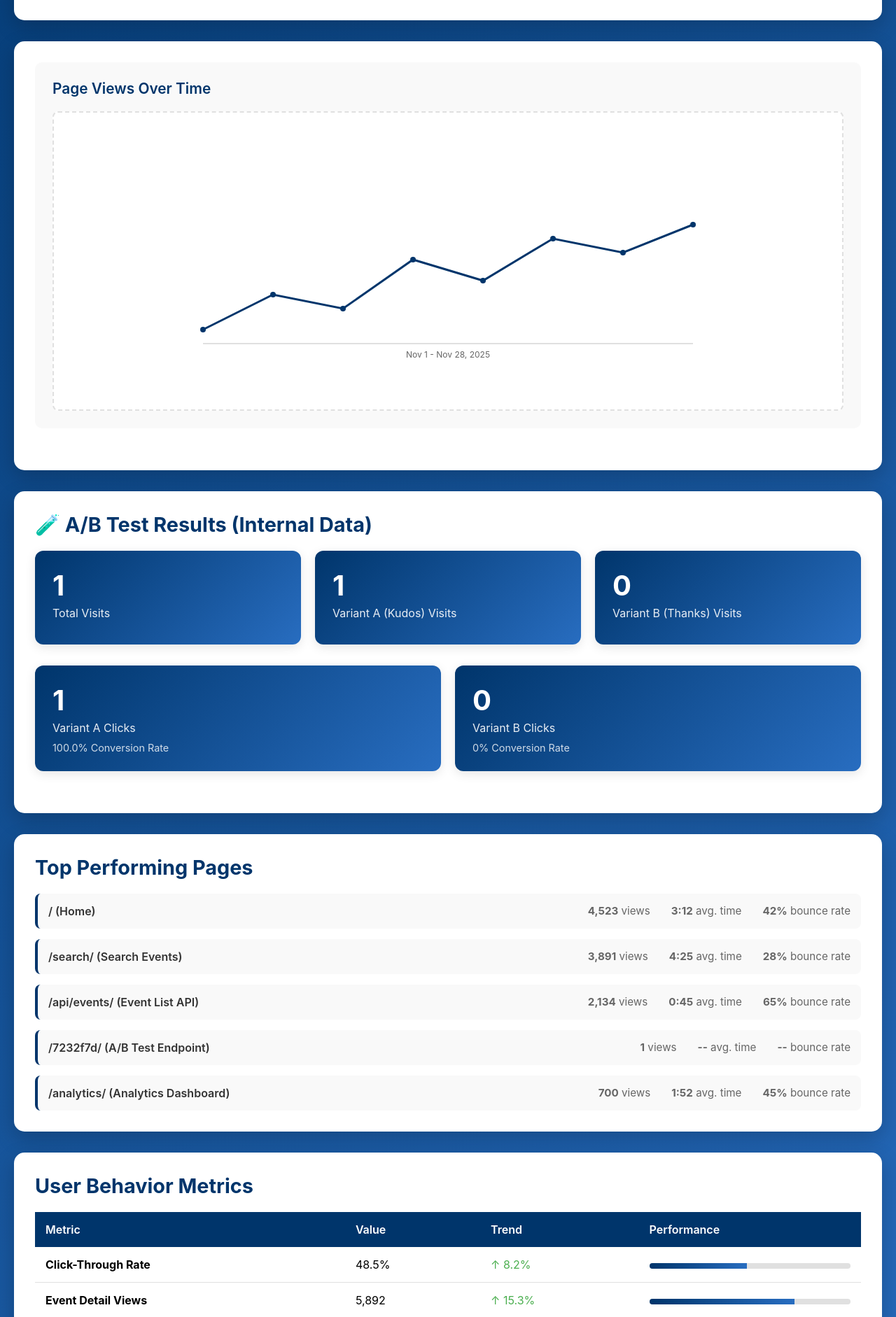
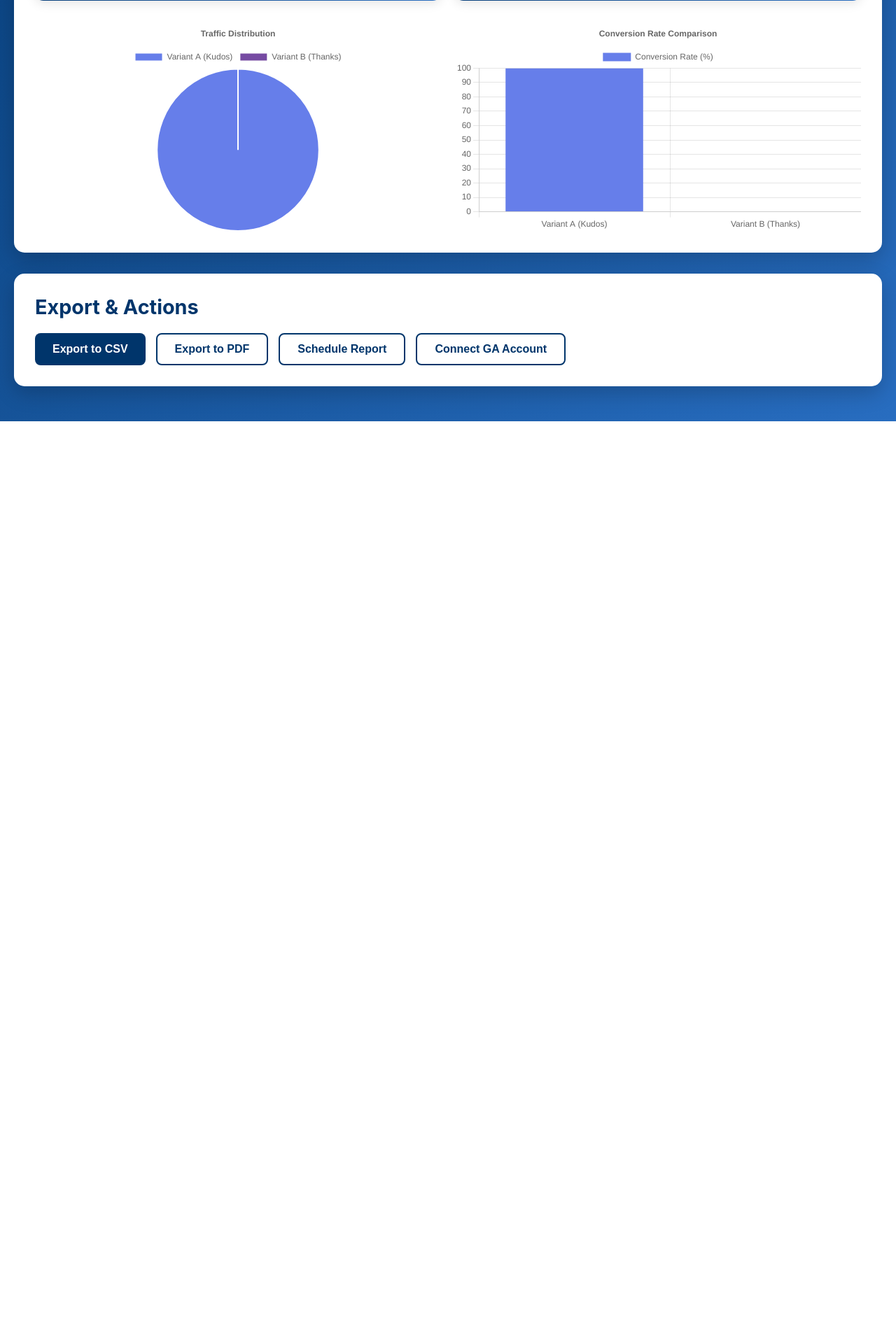
Before and after one commit to natpitchaya/scrum-lego, a Django app: page /analytics/ in a window 1280 px wide. Shown: the part 855-2737 px from the top of the page at 70% size. After the commit the page ends 1457 px from the top, so only its background shows below. Run offline with Django 4.2, Linux system fonts and the light colour scheme; tables that the repository leaves empty hold one stand-in row (values such as "Sample post").

Commit message:
Update analytics dashboard: remove sample data, add real-time A/B test charts (Pie & Bar) using Chart.js

```diff
--- a/backend/events/templates/analytics.html
+++ b/backend/events/templates/analytics.html
@@ -13,6 +13,7 @@
         gtag('js', new Date());
         gtag('config', 'G-WWESKXQCQY');
     </script>
+    <script src="https://cdn.jsdelivr.net/npm/chart.js"></script>
     <style>
         * {
             margin: 0;
@@ -348,69 +349,6 @@
                 <h3>📊 Google Analytics Integration</h3>
                 <p>Google Analytics tracking is now active on this page!</p>
                 <p><strong>Your Tracking ID:</strong> <code>G-WWESKXQCQY</code></p>
-                <p>This dashboard displays sample data. For real-time data, integrate with the Google Analytics API.</p>
-            </div>
-
-            <div class="date-range">
-                <label>Date Range:</label>
-                <input type="date" id="start-date" value="2025-11-01">
-                <label>to</label>
-                <input type="date" id="end-date" value="2025-11-28">
-                <button onclick="updateAnalytics()">Update</button>
-                <button class="btn-secondary" onclick="setPreset('7days')">Last 7 Days</button>
-                <button class="btn-secondary" onclick="setPreset('30days')">Last 30 Days</button>
-            </div>
-        </div>
-
-        <div class="content-box">
-            <h2>Key Metrics Overview</h2>
-            <div class="stats-grid">
-                <div class="stat-card">
-                    <div class="stat-value">12,458</div>
-                    <div class="stat-label">Total Page Views</div>
-                    <div class="stat-change positive">↑ 18.5% from last period</div>
-                </div>
-                <div class="stat-card">
-                    <div class="stat-value">3,247</div>
-                    <div class="stat-label">Unique Visitors</div>
-                    <div class="stat-change positive">↑ 12.3% from last period</div>
-                </div>
-                <div class="stat-card">
-                    <div class="stat-value">3.8</div>
-                    <div class="stat-label">Pages per Session</div>
-                    <div class="stat-change positive">↑ 5.2% from last period</div>
-                </div>
-                <div class="stat-card">
-                    <div class="stat-value">2:34</div>
-                    <div class="stat-label">Avg. Session Duration</div>
-                    <div class="stat-change negative">↓ 3.1% from last period</div>
-                </div>
-            </div>
-        </div>
-
-        <div class="content-box">
-            <div class="chart-container">
-                <div class="chart-title">Page Views Over Time</div>
-                <div class="chart-placeholder">
-                    <svg viewBox="0 0 800 300">
-                        <polyline
-                            fill="none"
-                            stroke="#00356b"
-                            stroke-width="3"
-                            points="50,250 150,200 250,220 350,150 450,180 550,120 650,140 750,100"
-                        />
-                        <circle cx="50" cy="250" r="4" fill="#00356b"/>
-                        <circle cx="150" cy="200" r="4" fill="#00356b"/>
-                        <circle cx="250" cy="220" r="4" fill="#00356b"/>
-                        <circle cx="350" cy="150" r="4" fill="#00356b"/>
-                        <circle cx="450" cy="180" r="4" fill="#00356b"/>
-                        <circle cx="550" cy="120" r="4" fill="#00356b"/>
-                        <circle cx="650" cy="140" r="4" fill="#00356b"/>
-                        <circle cx="750" cy="100" r="4" fill="#00356b"/>
-                        <line x1="50" y1="270" x2="750" y2="270" stroke="#e0e0e0" stroke-width="2"/>
-                        <text x="400" y="290" text-anchor="middle" fill="#666" font-size="12">Nov 1 - Nov 28, 2025</text>
-                    </svg>
-                </div>
             </div>
         </div>
 
@@ -442,119 +380,71 @@
                     <div class="stat-change">{{ conversion_rate_b }}% Conversion Rate</div>
                 </div>
             </div>
-        </div>
 
-        <div class="content-box">
-            <h2>Top Performing Pages</h2>
-            <div class="top-pages">
-                <div class="page-item">
-                    <div class="page-name">/ (Home)</div>
-                    <div class="page-stats">
-                        <span><strong>4,523</strong> views</span>
-                        <span><strong>3:12</strong> avg. time</span>
-                        <span><strong>42%</strong> bounce rate</span>
-                    </div>
+            <div style="display: flex; gap: 20px; margin-top: 30px; flex-wrap: wrap;">
+                <div style="flex: 1; min-width: 300px; height: 300px;">
+                    <canvas id="visitsChart"></canvas>
                 </div>
-                <div class="page-item">
-                    <div class="page-name">/search/ (Search Events)</div>
-                    <div class="page-stats">
-                        <span><strong>3,891</strong> views</span>
-                        <span><strong>4:25</strong> avg. time</span>
-                        <span><strong>28%</strong> bounce rate</span>
-                    </div>
-                </div>
-                <div class="page-item">
-                    <div class="page-name">/api/events/ (Event List API)</div>
-                    <div class="page-stats">
-                        <span><strong>2,134</strong> views</span>
-                        <span><strong>0:45</strong> avg. time</span>
-                        <span><strong>65%</strong> bounce rate</span>
-                    </div>
-                </div>
-                <div class="page-item">
-                    <div class="page-name">/7232f7d/ (A/B Test Endpoint)</div>
-                    <div class="page-stats">
-                        <span><strong>{{ total_visits }}</strong> views</span>
-                        <span><strong>--</strong> avg. time</span>
-                        <span><strong>--</strong> bounce rate</span>
-                    </div>
-                </div>
-                <div class="page-item">
-                    <div class="page-name">/analytics/ (Analytics Dashboard)</div>
-                    <div class="page-stats">
-                        <span><strong>700</strong> views</span>
-                        <span><strong>1:52</strong> avg. time</span>
-                        <span><strong>45%</strong> bounce rate</span>
-                    </div>
+                <div style="flex: 1; min-width: 300px; height: 300px;">
+                    <canvas id="conversionChart"></canvas>
                 </div>
             </div>
         </div>
 
-        <div class="content-box">
-            <h2>User Behavior Metrics</h2>
-            <table class="metrics-table">
-                <thead>
-                    <tr>
-                        <th>Metric</th>
-                        <th>Value</th>
-                        <th>Trend</th>
-                        <th>Performance</th>
-                    </tr>
-                </thead>
-                <tbody>
-                    <tr>
-                        <td><strong>Click-Through Rate</strong></td>
-                        <td>48.5%</td>
-                        <td style="color: #4caf50;">↑ 8.2%</td>
-                        <td>
-                            <div class="progress-bar">
-                                <div class="progress-fill" style="width: 48.5%;"></div>
-                            </div>
-                        </td>
-                    </tr>
-                    <tr>
-                        <td><strong>Event Detail Views</strong></td>
-                        <td>5,892</td>
-                        <td style="color: #4caf50;">↑ 15.3%</td>
-                        <td>
-                            <div class="progress-bar">
-                                <div class="progress-fill" style="width: 72%;"></div>
-                            </div>
-                        </td>
-                    </tr>
-                    <tr>
-                        <td><strong>Search Filter Usage</strong></td>
-                        <td>62.3%</td>
-                        <td style="color: #4caf50;">↑ 4.1%</td>
-                        <td>
-                            <div class="progress-bar">
-                                <div class="progress-fill" style="width: 62.3%;"></div>
-                            </div>
-                        </td>
-                    </tr>
-                    <tr>
-                        <td><strong>Mobile Users</strong></td>
-                        <td>38.7%</td>
-                        <td style="color: #f44336;">↓ 2.4%</td>
-                        <td>
-                            <div class="progress-bar">
-                                <div class="progress-fill" style="width: 38.7%;"></div>
-                            </div>
-                        </td>
-                    </tr>
-                    <tr>
-                        <td><strong>Return Visitors</strong></td>
-                        <td>24.8%</td>
-                        <td style="color: #4caf50;">↑ 6.7%</td>
-                        <td>
-                            <div class="progress-bar">
-                                <div class="progress-fill" style="width: 24.8%;"></div>
-                            </div>
-                        </td>
-                    </tr>
-                </tbody>
-            </table>
-        </div>
+        <script>
+            // Visits Pie Chart
+            const visitsCtx = document.getElementById('visitsChart').getContext('2d');
+            new Chart(visitsCtx, {
+                type: 'pie',
+                data: {
+                    labels: ['Variant A (Kudos)', 'Variant B (Thanks)'],
+                    datasets: [{
+                        data: [{{ visits_a }}, {{ visits_b }}],
+                        backgroundColor: ['#667eea', '#764ba2'],
+                    }]
+                },
+                options: {
+                    responsive: true,
+                    maintainAspectRatio: false,
+                    plugins: {
+                        title: {
+                            display: true,
+                            text: 'Traffic Distribution'
+                        }
+                    }
+                }
+            });
+
+            // Conversion Rate Bar Chart
+            const conversionCtx = document.getElementById('conversionChart').getContext('2d');
+            new Chart(conversionCtx, {
+                type: 'bar',
+                data: {
+                    labels: ['Variant A (Kudos)', 'Variant B (Thanks)'],
+                    datasets: [{
+                        label: 'Conversion Rate (%)',
+                        data: [{{ conversion_rate_a }}, {{ conversion_rate_b }}],
+                        backgroundColor: ['#667eea', '#764ba2'],
+                    }]
+                },
+                options: {
+                    responsive: true,
+                    maintainAspectRatio: false,
+                    scales: {
+                        y: {
+                            beginAtZero: true,
+                            max: 100
+                        }
+                    },
+                    plugins: {
+                        title: {
+                            display: true,
+                            text: 'Conversion Rate Comparison'
+                        }
+                    }
+                }
+            });
+        </script>
 
         <div class="content-box">
             <h2>Export & Actions</h2>
```
